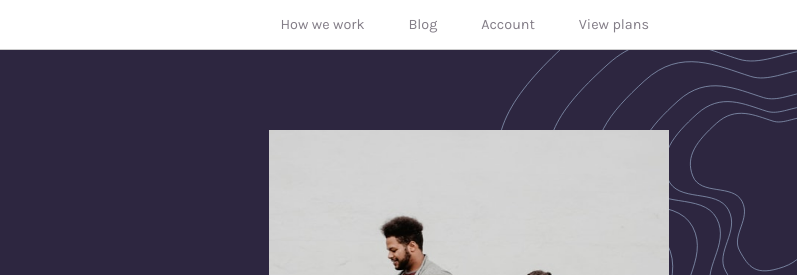
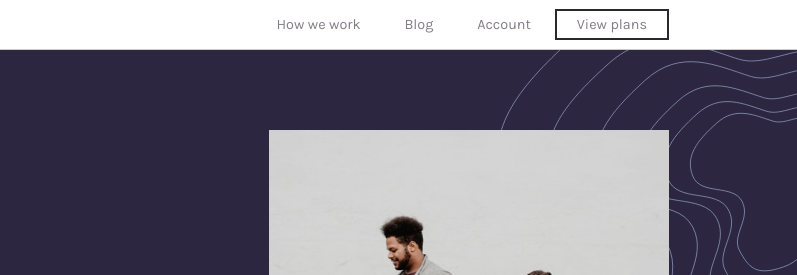
Before and after one commit to Dark-Lover/insure-landing-page, a plain HTML site: page index.html in a window 1280 px wide. Shown: the top 275 px of the page, 483-1280 px from the left. Drawn offline with Linux system fonts and the light colour scheme.

Commit message:
Fix btn-dark border

```diff
--- a/css/style.css
+++ b/css/style.css
@@ -53,6 +53,9 @@ a {
   background-color: var(--v_light_g);
   color: var(--very_d_b) !important;
   transition: 0.5s ease;
+}
+.btn-dark {
+  border: 2px solid var(--very_d_b);
 }
 .btn-dark:hover {
   background-color: var(--very_d_b);
```
